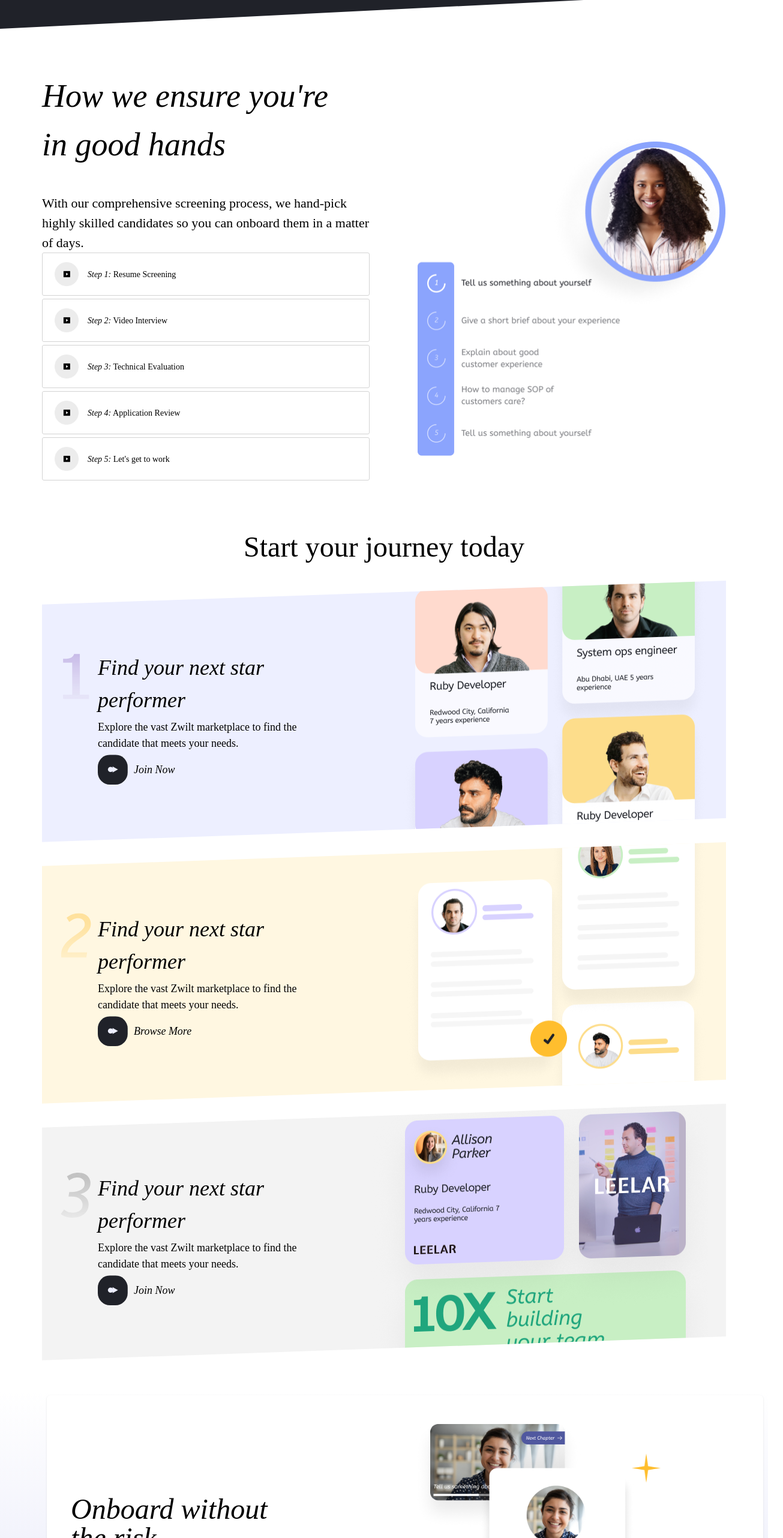
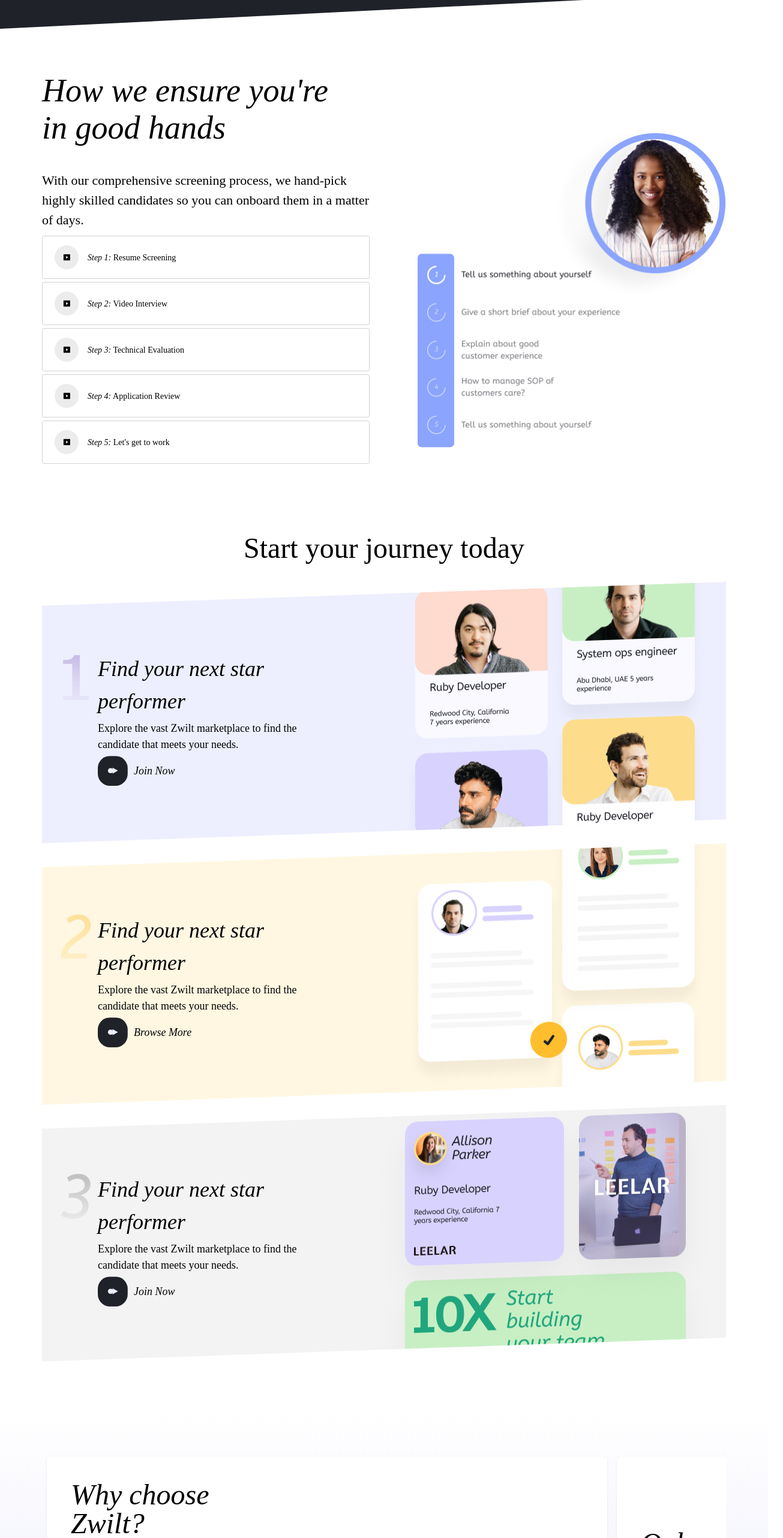
Before and after one commit to timmbach/punch_codingtest, a React (Create React App) app: page / in a window 1280 px wide. Shown: the part 2582-5146 px from the top of the page at 60% size, 1305 px wide, since content can reach past the window. Built offline with nearby package versions, Linux system fonts and the light colour scheme; a web font is replaced by a local one.

Commit message:
completed progress bar for carousel

```diff
--- a/src/App.css
+++ b/src/App.css
@@ -409,6 +409,7 @@
   margin-top: 0px;
   margin-bottom: 0px;
   width: 90%;
+  line-height: normal;
 }
 
 .steps > .steps_summary > .steps_summaryAccordion {
@@ -421,7 +422,7 @@
 .journey {
   display: flex;
   flex-direction: column;
-  margin: 70px;
+  margin: 100px 70px;
 }
 .journey h2 {
   font-size: 48px;
@@ -473,6 +474,6 @@
   background: linear-gradient(#ffffff, #e1e3f8);
   /* display: flex;
   flex-direction: column; */
-  /* padding: 70px; */
-  padding-left: 70px;
+  padding: 70px;
+  /* padding-left: 70px; */
 }
--- a/src/App.jsx
+++ b/src/App.jsx
@@ -552,7 +552,13 @@ function App() {
       <div className="steps">
         <div className="steps_summary">
           <h6>How we ensure you're in good hands</h6>
-          <p style={{ fontSize: "22px", marginTop: "40px" }}>
+          <p
+            style={{
+              fontSize: "22px",
+              marginTop: "40px",
+              marginBottom: "10px",
+            }}
+          >
             With our comprehensive screening process, we hand-pick highly
             skilled candidates so you can onboard them in a matter of days.
           </p>
--- a/src/components/BenefitsSlider/BenefitsSlider.jsx
+++ b/src/components/BenefitsSlider/BenefitsSlider.jsx
@@ -1,4 +1,4 @@
-import React from "react";
+import React, { useState } from "react";
 import Card from "./Card";
 
 import riskSlideImg from "./assets/riskSlide.png";
@@ -7,13 +7,97 @@ import stayInLoopSlideImg from "./assets/stayInLoopSlide.png";
 import Slider from "react-slick";
 
 function BenefitsSlider() {
+  const [progress, setProgress] = useState(0);
+  const [slideToShow, setSlideToShow] = useState(1.2);
+
+  const slidesData = [
+    {
+      slideTitle: "Why choose Zwilt?",
+      slideContent: [
+        "We take complex hiring processes - and simplify them. Connecting you to the world’s highly qualified talent pool.",
+      ],
+    },
+    {
+      slideTitle: "Onboard without the risk.",
+      slideContent: [
+        "We pick the best for you to select",
+        "Thousands of vetted candidates in dozens of categories.",
+        "Risk-free resource swapping for the best fit.",
+      ],
+      slideImage: riskSlideImg,
+    },
+    {
+      slideTitle: "An open book.",
+      slideContent: [
+        "Easy and transparent one-to-one chat with candidates.",
+        "Simple and convenient payment methods.",
+        "Review past ratings.",
+      ],
+      slideImage: openBookSlideImg,
+    },
+    {
+      slideTitle: "Stay in the loop.",
+      slideContent: [
+        "Track your staff activity down to every minute with screenshots.",
+        "Comprehensive timesheet data to process payments.",
+        "Create projects to organize and assign tasks more effectively.",
+      ],
+      slideImage: stayInLoopSlideImg,
+    },
+  ];
+
+  const settings = {
+    arrows: true,
+    infinite: false,
+    speed: 500,
+    slidesToShow: 1.2,
+    slidesToScroll: 1,
+    responsive: [
+      {
+        breakpoint: 1280,
+        settings: {
+          slidesToShow: 3,
+        },
+      },
+      {
+        breakpoint: 1000,
+        settings: {
+          slidesToShow: 2,
+        },
+      },
+      {
+        breakpoint: 650,
+        settings: {
+          slidesToShow: 1,
+        },
+      },
+    ],
+
+    afterChange: (current) => {
+      setProgress(
+        (100 / (slidesData.length - slideToShow + 1)) * (current + 1)
+      );
+      console.log(progress);
+    },
+  };
+
   return (
-    <div className="relative">
-      <Slider>
-        <Card img={riskSlideImg} />
+    <div className="relative flex flex-col justify-between">
+      <Slider {...settings}>
+        {/* <Card img={riskSlideImg} />
         <Card img={openBookSlideImg} />
-        <Card img={stayInLoopSlideImg} />
+        <Card img={stayInLoopSlideImg} /> */}
+
+        {slidesData.map((slide, index) => (
+          <Card key={index} slideData={slide} />
+        ))}
       </Slider>
+      <div className="h-[7px] relative bg-[#d7d9ec] w-[50%] max-w-[550px] mx-auto border mt-8 shadow shadow-slate-400 rounded">
+        <div
+          className="bg-[#202229] h-[7px] absolute transition-all rounded"
+          style={{ width: `${progress}%` }}
+        ></div>
+      </div>
     </div>
   );
 }
--- a/src/components/BenefitsSlider/Card.jsx
+++ b/src/components/BenefitsSlider/Card.jsx
@@ -1,12 +1,14 @@
 import React from "react";
 
-function Card({ img }) {
+function Card({ slideData }) {
   return (
     <div className="card flex justify-between m-2 p-10 bg-white rounded-md shadow items-center">
       <div className="card_info flex flex-col gap-5 w-1/3">
-        <h6 className="italic text-5xl">Onboard without the risk.</h6>
+        <h6 className="italic text-5xl">{slideData.slideTitle}</h6>
         <ul>
-          <li className="flex items-center gap-2">
+          {slideData.slideContent.map((listItem, index) => (
+            <li key={index} className="flex items-baseline gap-2">
+              {slideData.slideTitle !== "Why choose Zwilt?" && (
                 <svg
                   width="18"
                   height="7"
@@ -14,11 +16,25 @@ function Card({ img }) {
                   fill="none"
                   xmlns="http://www.w3.org/2000/svg"
                 >
-              <rect width="18" height="7" rx="3.5" fill="#50589F" />
+                  <rect
+                    width="18"
+                    height="7"
+                    rx="3.5"
+                    fill={` ${
+                      slideData.slideTitle === "Onboard without the risk."
+                        ? "#50589F"
+                        : slideData.slideTitle === "An open book."
+                        ? "#FFBE2E"
+                        : slideData.slideTitle === "Stay in the loop." &&
+                          "#C7F4C2"
+                    } `}
+                  />
                 </svg>
-            <p>We pick the best for you to select.</p>
+              )}
+              <p>{listItem}</p>
             </li>
-          <li className="flex items-center gap-2">
+          ))}
+          {/* <li className="flex items-center gap-2">
             <svg
               width="18"
               height="7"
@@ -41,7 +57,7 @@ function Card({ img }) {
               <rect width="18" height="7" rx="3.5" fill="#50589F" />
             </svg>
             <p>Risk-free resource swapping for the best fit.</p>
-          </li>
+          </li> */}
         </ul>
         <div className="flex items-center gap-2">
           <svg
@@ -65,7 +81,14 @@ function Card({ img }) {
           <p className="italic">Learn More</p>
         </div>
       </div>
-      <img className="h-[500px] object-contain" src={img} alt="" />
+
+      {slideData.slideImage && (
+        <img
+          className="h-[500px] object-contain"
+          src={slideData.slideImage}
+          alt=""
+        />
+      )}
     </div>
   );
 }
```
Also changed, not shown: src/index.css (+10 -0 lines). Lines whose indentation alone changed are shown as unchanged.
